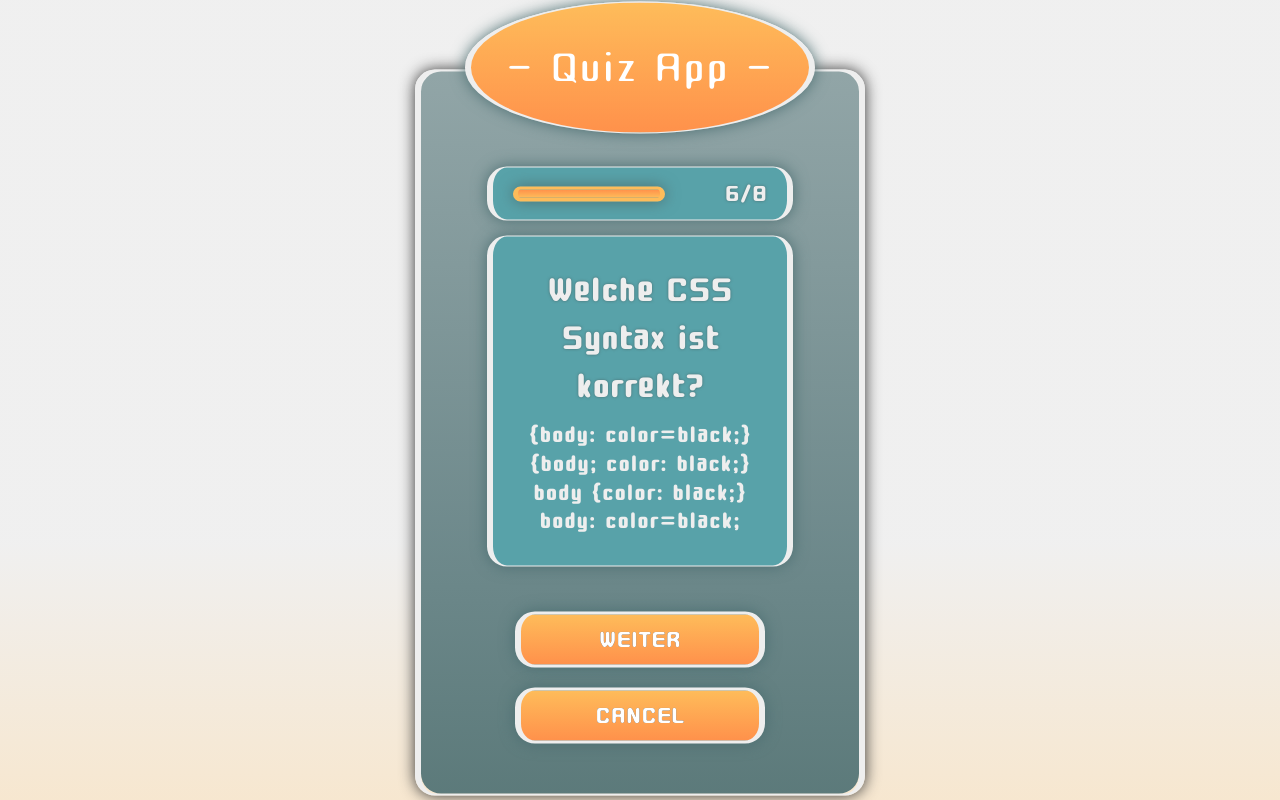
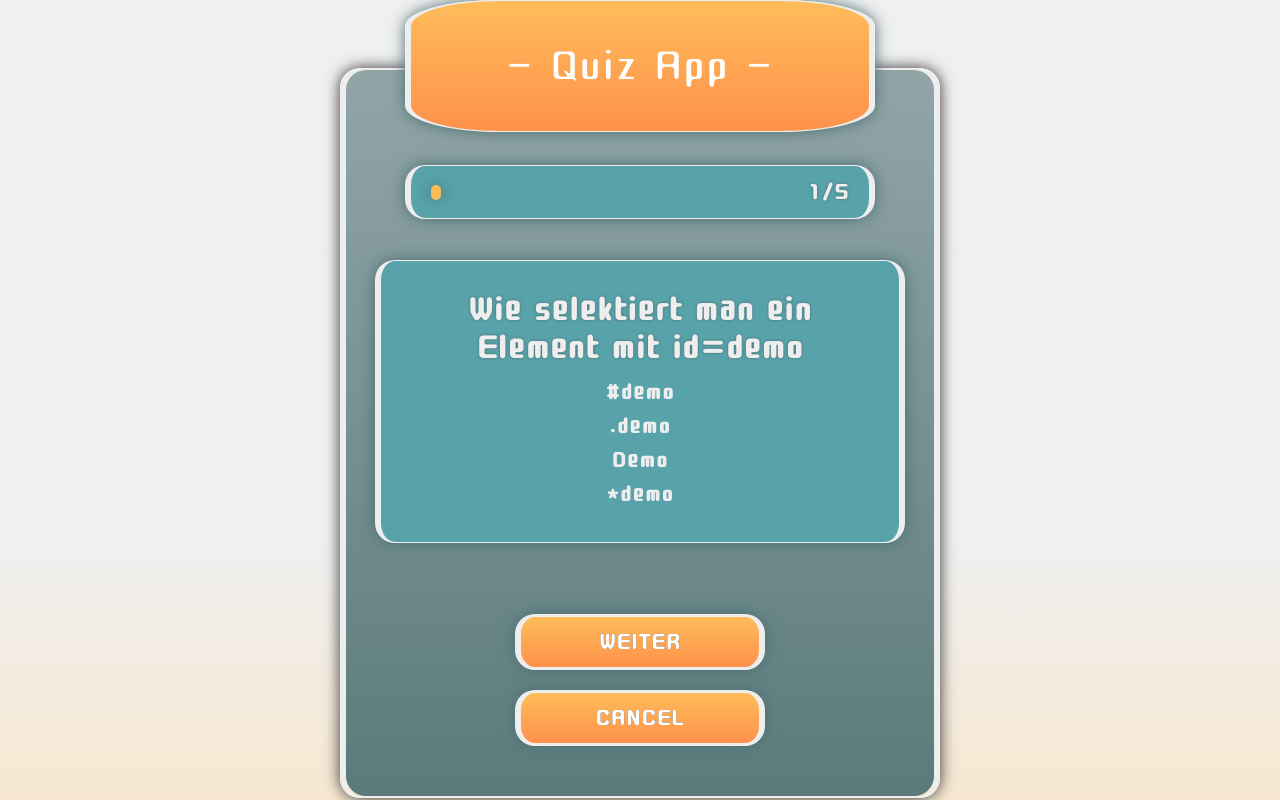
Before and after one commit to quarxz/quizapp, a React (Vite) app: page / in a window 1280 px wide. Both pictures are taken after a click on the button "START". Shown: the top 800 px of the page. Built offline with nearby package versions, Linux system fonts and the light colour scheme.

Commit message:
add questions logic

```diff
--- a/src/App.jsx
+++ b/src/App.jsx
@@ -3,12 +3,12 @@ import { useState } from "react";
 import styles from "./App.module.css";
 
 import { WelcomeScreen } from "./components/WelcomeScreen";
-import { ProgressBar } from "./components/ProgressBar";
 import { GameScreen } from "./components/GameScreen";
 import { ResultScreen } from "./components/ResultScreen";
 
 function App() {
   const [screen, setScreen] = useState("welcome");
+  const [amountCorrectAnswers, setAmountCorrectAnswers] = useState(0);
 
   return (
     <div className={styles.board}>
@@ -24,16 +24,30 @@ function App() {
       ) : undefined}
       {screen === "game" ? (
         <GameScreen
+          onShowResultScreen={() => {
+            setScreen("result");
+          }}
           onEndQuiz={() => {
             setScreen("welcome");
+          }}
+          onGetAmountCorrectAnswers={() => {
+            setAmountCorrectAnswers(
+              (prevAmountCorrectAnswers) => prevAmountCorrectAnswers + 1
+            );
           }}
         />
       ) : undefined}
       {screen === "result" ? (
         <ResultScreen
+          onGoToHome={() => {
+            setScreen("welcome");
+            setAmountCorrectAnswers(0);
+          }}
           onRestartQuiz={() => {
-            setScreen("welcome");
+            setScreen("game");
+            setAmountCorrectAnswers(0);
           }}
+          amountCorrectAnswers={amountCorrectAnswers}
         />
       ) : undefined}
     </div>
--- a/src/App.module.css
+++ b/src/App.module.css
@@ -13,7 +13,6 @@
 
   top: -30px;
 
-  width: 380px;
   width: 80%;
 
   z-index: 5;
@@ -60,7 +59,9 @@
   border-radius: 20px;
 
   width: 450px;
+  width: 450px;
   min-height: 650px;
+  min-height: 730px;
   margin: 45vh auto 0;
   transform: translateY(-40%);
 
@@ -111,3 +112,42 @@
   /* border-top: 1px dashed #eee;
   border-bottom: 1px dashed #ff914b; */
 }
+
+@media screen and (min-width: 1200px) {
+  .headline-background {
+    border-radius: 20%;
+    width: 80%;
+  }
+
+  .board {
+    position: relative;
+    display: flex;
+    align-items: center;
+    flex-direction: column;
+    justify-content: space-between;
+
+    gap: 15px;
+
+    /* background-color: #58a2a9;
+    background-color: #4b6e71; */
+    /* background-color: #4bb6f3; */
+
+    border: 6px solid #eee;
+    border-radius: 20px;
+
+    width: 600px;
+    min-height: 650px;
+    min-height: 730px;
+    margin: 45vh auto 0;
+    transform: translateY(-40%);
+
+    padding: 95px 0 20px;
+
+    -webkit-box-shadow: 0px 0px 15px 0px #333333;
+    box-shadow: 0px 0px 15px 0px #333333;
+    z-index: 50;
+
+    border-top: 2px solid #eee;
+    border-bottom: 2px solid #eee;
+  }
+}
--- a/src/components/GameScreen.jsx
+++ b/src/components/GameScreen.jsx
@@ -1,19 +1,70 @@
+import { useState } from "react";
 import styles from "./GameScreen.module.css";
 import { ProgressBar } from "./ProgressBar";
-import { Questions } from "./Questions";
 
-export function GameScreen({ onEndQuiz }) {
+import { questions } from "../assets/data/questions";
+
+export function GameScreen({
+  onEndQuiz,
+  onShowResultScreen,
+  onGetAmountCorrectAnswers,
+}) {
+  const [round, setRound] = useState(0);
+  const [activeId, setActiveId] = useState(null);
+
+  function handleNextRound() {
+    if (round < 4) {
+      setRound((prevRound) => prevRound + 1);
+    }
+    setActiveId((prevActiveId) => (prevActiveId = null));
+  }
+
   return (
     <>
-      <ProgressBar />
+      <ProgressBar round={round} amountQuestion={questions.length} />
       <div className={styles["game-field"]}>
+        <h2>{questions[round].question}</h2>
         <ul>
-          <Questions />
+          {questions[round].answers.map((answer, index) => {
+            return (
+              <li
+                key={index}
+                onClick={() => {
+                  if (activeId === null) {
+                    setActiveId((prevActiveId) => (prevActiveId = index));
+                    if (questions[round].correctIndex === index) {
+                      onGetAmountCorrectAnswers();
+                    }
+                  }
+                }}
+                className={`
+                  ${styles["answer-listElement"]}
+                  ${
+                    questions[round].correctIndex === index &&
+                    activeId !== null
+                      ? styles["answer-true"]
+                      : ""
+                  }
+                  ${
+                    questions[round].correctIndex !== index &&
+                    activeId !== null &&
+                    activeId === index
+                      ? styles["answer-false"]
+                      : ""
+                  }
+                  `}
+              >
+                {answer}
+              </li>
+            );
+          })}
         </ul>
       </div>
 
       <div className={styles["button-bar"]}>
-        <button>WEITER</button>
+        <button onClick={round < 4 ? handleNextRound : onShowResultScreen}>
+          {round < 4 ? "WEITER" : "ZUM ERGEBNIS"}
+        </button>
         <button onClick={onEndQuiz}>CANCEL</button>
       </div>
     </>
--- a/src/components/GameScreen.module.css
+++ b/src/components/GameScreen.module.css
@@ -2,7 +2,7 @@
   padding: 30px 20px;
   border: 6px solid #eee;
   border-radius: 20px;
-  width: 70%;
+  width: 90%;
   min-height: 250px;
 
   background-color: #58a2a9;
@@ -34,3 +34,90 @@
   /* border-top: 1px dashed #eee;
   border-bottom: 1px dashed #ff914b; */
 }
+
+/*    xxxxx   */
+.answer-listElement {
+  border: 1px solid transparent;
+}
+.answer-listElement:hover {
+  position: relative;
+  cursor: pointer;
+  border: 0px solid red;
+  background-color: #4b6e71;
+  border-radius: 20px;
+  border: 1px solid transparent;
+}
+/* .answer-listElement:hover::after {
+  content: "*";
+  position: absolute;
+  left: 40px;
+  top: 0;
+  width: 30px;
+  height: 30px;
+  color: #eee;
+}
+.answer-listElement:hover::before {
+  content: "*";
+  position: absolute;
+  right: 40px;
+  top: 0;
+  width: 30px;
+  height: 30px;
+  color: #eee;
+} */
+
+.answer-false {
+  position: relative;
+  color: #ff524c;
+  z-index: 10;
+  background-color: #714b4b;
+  border-radius: 20px;
+
+  border: 1px solid #ff524c;
+}
+.answer-false:hover {
+  position: relative;
+  color: #ff524c;
+  z-index: 10;
+  background-color: #714b4b;
+  border: 1px solid #ff524c;
+}
+.answer-false::after {
+  content: "-";
+  position: absolute;
+  left: 5%;
+  color: #eee;
+}
+.answer-false::before {
+  content: "-";
+  position: absolute;
+  right: 5%;
+  color: #eee;
+}
+
+.answer-true {
+  position: relative;
+  color: greenyellow;
+  background-color: #5b714b;
+  border-radius: 20px;
+  border: 1px solid greenyellow;
+}
+.answer-true:hover {
+  position: relative;
+  color: greenyellow;
+  background-color: #5b714b;
+  border-radius: 20px;
+  border: 1px solid greenyellow;
+}
+.answer-true::after {
+  content: "*";
+  position: absolute;
+  left: 5%;
+  color: #eee;
+}
+.answer-true::before {
+  content: "*";
+  position: absolute;
+  right: 5%;
+  color: #eee;
+}
--- a/src/components/ProgressBar.jsx
+++ b/src/components/ProgressBar.jsx
@@ -1,10 +1,15 @@
 import styles from "./ProgressBar.module.css";
 
-export function ProgressBar() {
+export function ProgressBar({ round, amountQuestion }) {
   return (
     <div className={styles["progress-bar"]}>
-      <span className={styles.progress}></span>
-      <p>6/8</p>
+      <span
+        style={{
+          width: (round * 100) / amountQuestion + "%",
+        }}
+        className={styles.progress}
+      ></span>
+      <p>{round + 1 + "/5"}</p>
     </div>
   );
 }
--- a/src/components/ProgressBar.module.css
+++ b/src/components/ProgressBar.module.css
@@ -7,7 +7,7 @@
   border: 6px solid #eee;
   border-radius: 20px;
   width: 400px;
-  width: 70%;
+  width: 80%;
 
   background-color: #58a2a9;
 
@@ -31,7 +31,7 @@
   display: flex;
   align-items: center;
   background-color: #ff914b;
-  width: 60%;
+
   height: 15px;
   z-index: 50;
   -webkit-box-shadow: 0px 0px 15px 0px #4b6e71;
--- a/src/components/Questions.jsx
+++ b/src/components/Questions.jsx
@@ -1,20 +1,48 @@
 import styles from "./Questions.module.css";
 import { questions } from "../assets/data/questions";
+import { useState } from "react";
 
-export function Questions() {
+export function Questions({ round, onGetAmountCorrectAnswers }) {
+  const [activeId, setActiveId] = useState(null);
+
   return (
     <>
-      <h2>{questions[2].question}</h2>
+      <h2>{questions[round].question}</h2>
       <ul>
         {questions.map((question, index) => {
-          if (index === 2) {
-            return question.answers.map((answer, idx) => {
+          if (index === round) {
+            return question.answers.map((answer, index) => {
               return (
                 <li
-                  key={idx}
-                  className={`${styles["answer-listElement"]}`}
+                  key={index}
+                  id={index}
+                  onClick={() => {
+                    if (activeId === null) {
+                      setActiveId(
+                        (prevActiveId) => (prevActiveId = index)
+                      );
+                      if (question.correctIndex === index) {
+                        onGetAmountCorrectAnswers();
+                      }
+                    }
+                  }}
+                  className={`
+                  ${styles["answer-listElement"]}
+                  ${
+                    question.correctIndex === index && activeId !== null
+                      ? styles["answer-true"]
+                      : ""
+                  }
+                  ${
+                    question.correctIndex !== index &&
+                    activeId !== null &&
+                    activeId === index
+                      ? styles["answer-false"]
+                      : ""
+                  }
+                  `}
                 >
-                  <a>{answer} </a>
+                  {answer}
                 </li>
               );
             });
--- a/src/components/Questions.module.css
+++ b/src/components/Questions.module.css
@@ -1,21 +1,97 @@
+.answer-listElement {
+  border: 1px solid transparent;
+}
 .answer-listElement:hover {
-  /* cursor: pointer; */
+  position: relative;
+  cursor: pointer;
   border: 0px solid red;
+  background-color: #4b6e71;
+  border-radius: 20px;
+  border: 1px solid transparent;
 }
+/* .answer-listElement:hover::after {
+  content: "*";
+  position: absolute;
+  left: 40px;
+  top: 0;
+  width: 30px;
+  height: 30px;
+  color: #eee;
+}
+.answer-listElement:hover::before {
+  content: "*";
+  position: absolute;
+  right: 40px;
+  top: 0;
+  width: 30px;
+  height: 30px;
+  color: #eee;
+} */
 
 .answer-false {
   position: relative;
-  color: rgb(255, 77, 0);
   color: #ff524c;
-  /* text-decoration: line-through; */
   z-index: 10;
-  background-color: #4b6e71;
+  background-color: #714b4b;
   border-radius: 20px;
+
+  border: 1px solid #ff524c;
+}
+.answer-false:hover {
+  position: relative;
+  color: #ff524c;
+  z-index: 10;
+  background-color: #714b4b;
+  border: 1px solid #ff524c;
+}
+.answer-false::after {
+  content: "-";
+  position: absolute;
+  left: 40px;
+  top: 0;
+  width: 30px;
+  height: 30px;
+  color: #eee;
+}
+.answer-false::before {
+  content: "-";
+  position: absolute;
+  right: 40px;
+  top: 0;
+  width: 30px;
+  height: 30px;
+  color: #eee;
 }
 
 .answer-true {
+  position: relative;
   color: greenyellow;
   background-color: #5b714b;
-
   border-radius: 20px;
+  border: 1px solid greenyellow;
 }
+.answer-true:hover {
+  position: relative;
+  color: greenyellow;
+  background-color: #5b714b;
+  border-radius: 20px;
+  border: 1px solid greenyellow;
+}
+.answer-true::after {
+  content: "*";
+  position: absolute;
+  left: 40px;
+  top: 0;
+  width: 30px;
+  height: 30px;
+  color: #eee;
+}
+.answer-true::before {
+  content: "*";
+  position: absolute;
+  right: 40px;
+  top: 0;
+  width: 30px;
+  height: 30px;
+  color: #eee;
+}
--- a/src/index.css
+++ b/src/index.css
@@ -55,7 +55,7 @@ h1 {
 h2 {
   margin-bottom: 10px;
   font-size: 3rem;
-  line-height: 1;
+  line-height: 0.8;
   letter-spacing: 0.1rem;
 
   text-shadow: 0px 0px 3px #4b6e71;
@@ -78,6 +78,7 @@ ul li {
   font-weight: bold;
   line-height: 0.9;
   letter-spacing: 0.1rem;
+  margin-bottom: 3px;
 }
 
 button {
```
Also changed, not shown: src/components/ResultScreen.jsx (+10 -3 lines).
